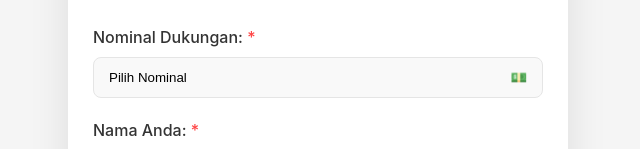
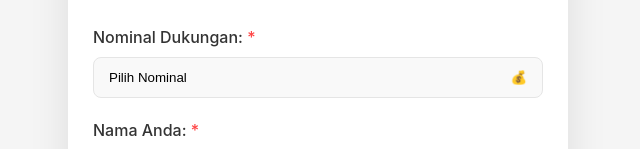
Before and after one commit to muhariefikhsanyafi/LapakSulawesi, a Next.js app: page / in a window 1280 px wide. Shown: the part 228-377 px from the top of the page, without its empty margins (322-962 px from the left). Built offline with nearby package versions, Linux system fonts and the light colour scheme.

Commit message:
Update index.tsx

```diff
--- a/pages/index.tsx
+++ b/pages/index.tsx
@@ -248,7 +248,7 @@ const HalamanDukungan: NextPage = () => {
                       <div className="dropdown">
                           <button type="button" className="pemantik-turun" onClick={() => aturApakahDropdownTerbuka(!apakahDropdownTerbuka)}>
                               <span id="teks-pemantik-jumlah">Pilih Nominal</span>
-                              <span>💵</span>
+                              <span>💰</span>
                           </button>
                           <div className={`menu-turun ${apakahDropdownTerbuka ? 'tampil' : ''}`}>
                               {[1000, 5000, 10000, 25000, 50000].map(jumlah => (
```
